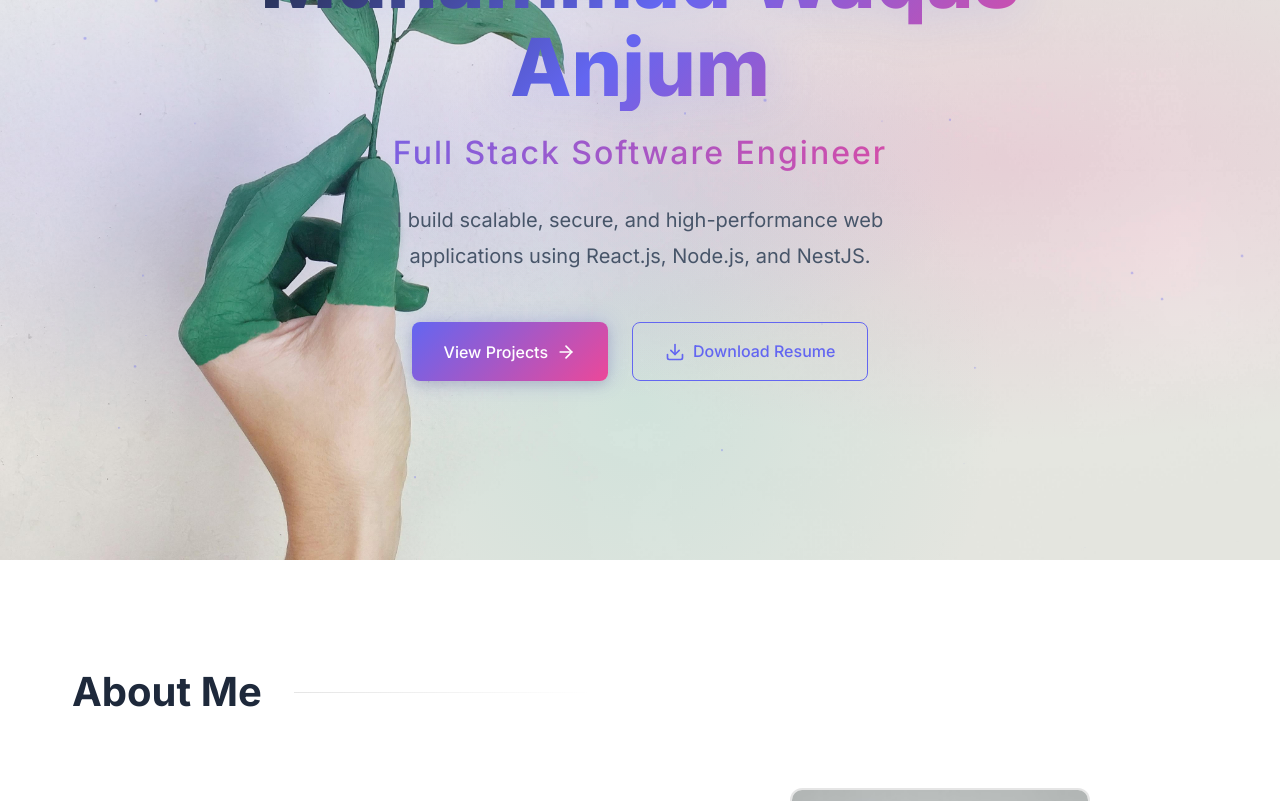
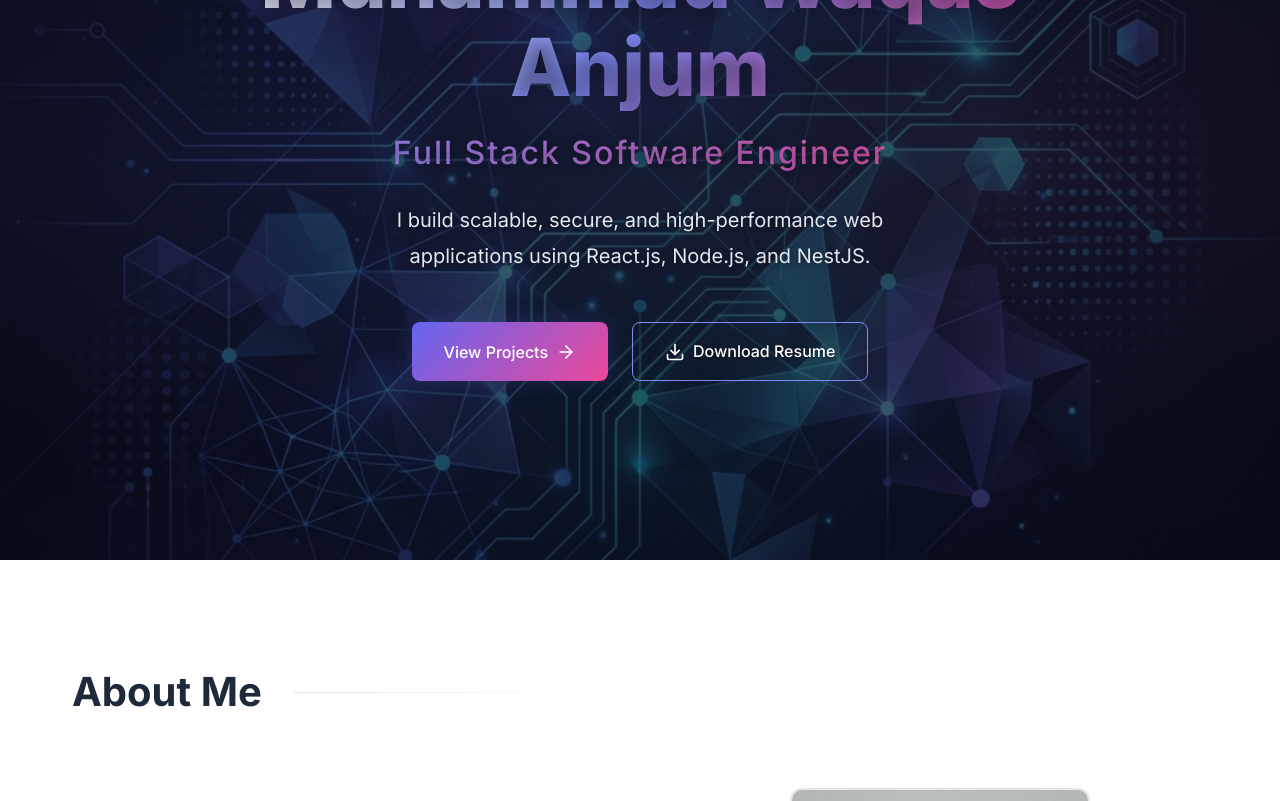
Before and after one commit to waqasjafri512/personel-portfolio, a React (Vite) app: page / in a window 1280 px wide. Shown: the part 240-1041 px from the top of the page. Built offline with nearby package versions, Linux system fonts and the light colour scheme.

Commit message:
upadate: Updating portfolio with latest data

```diff
--- a/src/App.jsx
+++ b/src/App.jsx
@@ -17,6 +17,14 @@ function App() {
         <Navbar />
         <main>
           <Hero />
+          <div className="bg-blobs">
+            <div className="blob blob-1"></div>
+            <div className="blob blob-2"></div>
+            <div className="blob blob-3"></div>
+            <div className="blob blob-4"></div>
+            <div className="blob blob-5"></div>
+            <div className="blob blob-6"></div>
+          </div>
           <About />
           <Education />
           <Skills />
--- a/src/data/projects.js
+++ b/src/data/projects.js
@@ -79,7 +79,7 @@ export const projects = [
     {
         id: 7,
         title: 'Fitness Tracker',
-        type: 'Web Application',
+        type: 'Web Application (Personal)',
         description: [
             'Premium MERN stack fitness tracking web application',
             'Secure user authentication using JWT and bcrypt',
--- a/src/index.css
+++ b/src/index.css
@@ -134,6 +134,7 @@ body {
 
 main {
   flex: 1;
+  position: relative;
 }
 
 .container {
@@ -233,8 +234,9 @@ img {
 
 .btn-secondary {
   background: transparent;
-  color: var(--color-accent);
-  border: 1px solid var(--color-accent);
+  color: #ffffff;
+  border: 1px solid var(--color-accent-light);
+  text-shadow: 0 1px 2px rgba(0, 0, 0, 0.5);
 }
 
 .btn-secondary:hover {
@@ -278,7 +280,8 @@ img {
   z-index: 1000;
   padding: var(--spacing-lg) 0;
   transition: var(--transition-normal);
-  background: transparent;
+  background: rgba(15, 15, 26, 0.2);
+  backdrop-filter: blur(10px);
 }
 
 .navbar-scrolled {
@@ -323,6 +326,7 @@ img {
   color: var(--color-text-secondary);
   position: relative;
   padding: var(--spacing-xs) 0;
+  text-shadow: 0 2px 4px rgba(0, 0, 0, 0.3);
 }
 
 .nav-link::after {
@@ -450,10 +454,18 @@ img {
   position: absolute;
   inset: 0;
   z-index: -1;
-  background-image: url('./assets/portfolio-bg.jpg');
+  background-image: url('./assets/hero-bg-updated.png');
   background-size: cover;
   background-position: center;
   background-repeat: no-repeat;
+}
+
+.hero-background::after {
+  content: '';
+  position: absolute;
+  inset: 0;
+  background: rgba(15, 15, 26, 0.65); /* Dark overlay */
+  z-index: 1;
 }
 
 .hero-gradient {
@@ -502,6 +514,8 @@ img {
 }
 
 .hero-content {
+  position: relative;
+  z-index: 10;
   text-align: center;
   max-width: 800px;
 }
@@ -511,10 +525,11 @@ img {
   font-weight: 800;
   line-height: 1.1;
   margin-bottom: var(--spacing-md);
-  background: linear-gradient(135deg, var(--color-text-primary) 0%, var(--color-accent) 50%, var(--color-secondary-accent) 100%);
+  background: linear-gradient(135deg, #ffffff 0%, var(--color-accent-light) 50%, var(--color-secondary-accent) 100%);
   -webkit-background-clip: text;
   -webkit-text-fill-color: transparent;
   background-clip: text;
+  text-shadow: 0 4px 20px rgba(0, 0, 0, 0.5);
   animation: title-glow 3s ease-in-out infinite alternate;
 }
 
@@ -531,20 +546,22 @@ img {
 .hero-subtitle {
   font-size: clamp(1.25rem, 3vw, 2rem);
   font-weight: 500;
-  background: linear-gradient(90deg, var(--color-accent), var(--color-secondary-accent));
+  background: linear-gradient(90deg, var(--color-accent-light), var(--color-secondary-accent));
   -webkit-background-clip: text;
   -webkit-text-fill-color: transparent;
   background-clip: text;
   margin-bottom: var(--spacing-lg);
   letter-spacing: 2px;
+  text-shadow: 0 2px 10px rgba(0, 0, 0, 0.4);
 }
 
 .hero-description {
   font-size: clamp(1rem, 2vw, 1.25rem);
-  color: var(--color-text-secondary);
+  color: #e2e8f0;
   max-width: 600px;
   margin: 0 auto var(--spacing-2xl);
   line-height: 1.8;
+  text-shadow: 0 1px 4px rgba(0, 0, 0, 0.5);
 }
 
 .hero-buttons {
@@ -1514,3 +1531,82 @@ a.item-value:hover {
   background: var(--color-accent);
   color: #ffffff;
 }
+
+/* ============================================
+   Background Decoration (Blobs/Bubbles)
+   ============================================ */
+.bg-blobs {
+  position: absolute;
+  inset: 0;
+  z-index: -1;
+  overflow: hidden;
+  pointer-events: none;
+}
+
+.blob {
+  position: absolute;
+  width: clamp(400px, 60vw, 800px);
+  height: clamp(400px, 60vw, 800px);
+  filter: blur(100px);
+  border-radius: 50%;
+  opacity: 0.35; /* Increased visibility */
+  animation: float-blob 20s ease-in-out infinite alternate;
+}
+
+.blob-1 {
+  top: 10%;
+  left: -15%;
+  background: radial-gradient(circle, var(--color-accent) 0%, transparent 80%);
+  animation-duration: 25s;
+}
+
+.blob-2 {
+  top: 30%;
+  right: -10%;
+  background: radial-gradient(circle, var(--color-secondary-accent) 0%, transparent 80%);
+  animation-duration: 30s;
+  animation-delay: -5s;
+}
+
+.blob-3 {
+  top: 50%;
+  left: 5%;
+  background: radial-gradient(circle, var(--color-tertiary-accent) 0%, transparent 80%);
+  animation-duration: 25s;
+  animation-delay: -10s;
+}
+
+.blob-4 {
+  top: 70%;
+  right: -15%;
+  background: radial-gradient(circle, var(--color-accent) 0%, transparent 80%);
+  animation-duration: 35s;
+  animation-delay: -2s;
+}
+
+.blob-5 {
+  top: 85%;
+  left: -10%;
+  background: radial-gradient(circle, var(--color-secondary-accent) 0%, transparent 80%);
+  animation-duration: 28s;
+}
+
+.blob-6 {
+  top: 45%;
+  right: 10%;
+  background: radial-gradient(circle, var(--color-accent) 0%, transparent 80%);
+  width: 350px;
+  height: 350px;
+  opacity: 0.2;
+  filter: blur(80px);
+}
+
+@keyframes float-blob {
+  0% { transform: translate(0, 0) rotate(0deg) scale(1); }
+  50% { transform: translate(5%, 5%) rotate(90deg) scale(1.1); }
+  100% { transform: translate(-5%, -5%) rotate(180deg) scale(1); }
+}
+
+[data-theme="light"] .blob {
+  opacity: 0.15;
+}
```
Also changed, not shown: src/assets/hero-bg-updated.png (added).
